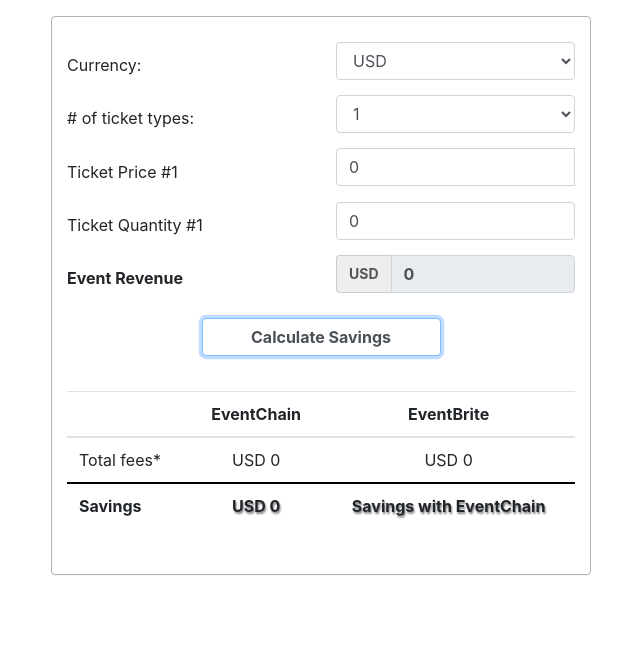
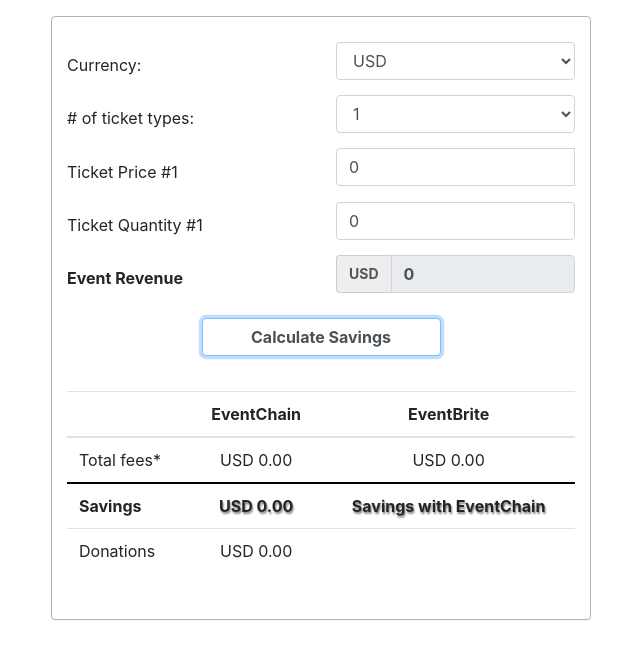
Before and after one commit to anhdtuet1995/EventChainDonationCalculator, a plain HTML site: page index.html in a window 1280 px wide. Both pictures are taken after a click on the button "Calculate Savings". Shown: the whole page, without its empty margins (319-959 px from the left). Drawn offline with nearby package versions, Linux system fonts and the light colour scheme.

Commit message:
add donation

```diff
--- a/index.html
+++ b/index.html
@@ -150,6 +150,13 @@
 												<th class="text-center" id="savingsFee"></th>
 												<th class="text-center" id="savingsEventChain" scope="col" style="">Savings with EventChain</th>
 											</tr>
+
+											<tr>
+												<td scope="row">Donations</th>
+												<td class="text-center" id="eventChainDonation"></td>
+												<td class="text-center" id="eventBriteFee"></td>
+
+											  </tr>
 										  </tbody>
 										</table>
 									</div>
--- a/script.js
+++ b/script.js
@@ -45,15 +45,17 @@ function calculateFee() {
 	console.log("eventChainFee = " + eventChainFee);
 	var eventBriteFee = 0.035 * revenue + 1.65 * parseFloat(totalTicketQuantity);
 
-	var eventChainFeeRounded = Math.round(eventChainFee * 100) / 100;
-	var eventBriteFeeRounded = Math.round(eventBriteFee * 100) / 100;
-	var savingsFee = Math.round((eventBriteFeeRounded - eventChainFeeRounded) * 100) / 100;
+	var eventChainFeeRounded = parseFloat(eventChainFee).toFixed(2);
+	var eventBriteFeeRounded = parseFloat(eventBriteFee).toFixed(2);
+	var savingsFee = parseFloat(eventBriteFeeRounded - eventChainFeeRounded).toFixed(2);
 	var currencySelected = $("#selectedCurrency").val();
+	var eventChainDonation = parseFloat(eventChainFee * 0.1).toFixed(2);
 
 	$("#revenue").val(revenueRounded);
 	$('#eventChainFee').text(currencySelected + " " + eventChainFeeRounded);
 	$('#eventBriteFee').text(currencySelected + " " + eventBriteFeeRounded);
 	$('#savingsFee').text(currencySelected + " " + savingsFee);
+	$('#eventChainDonation').text(currencySelected + " " + eventChainDonation);
 }
 
 $(".fee-button").click(function(){
```
